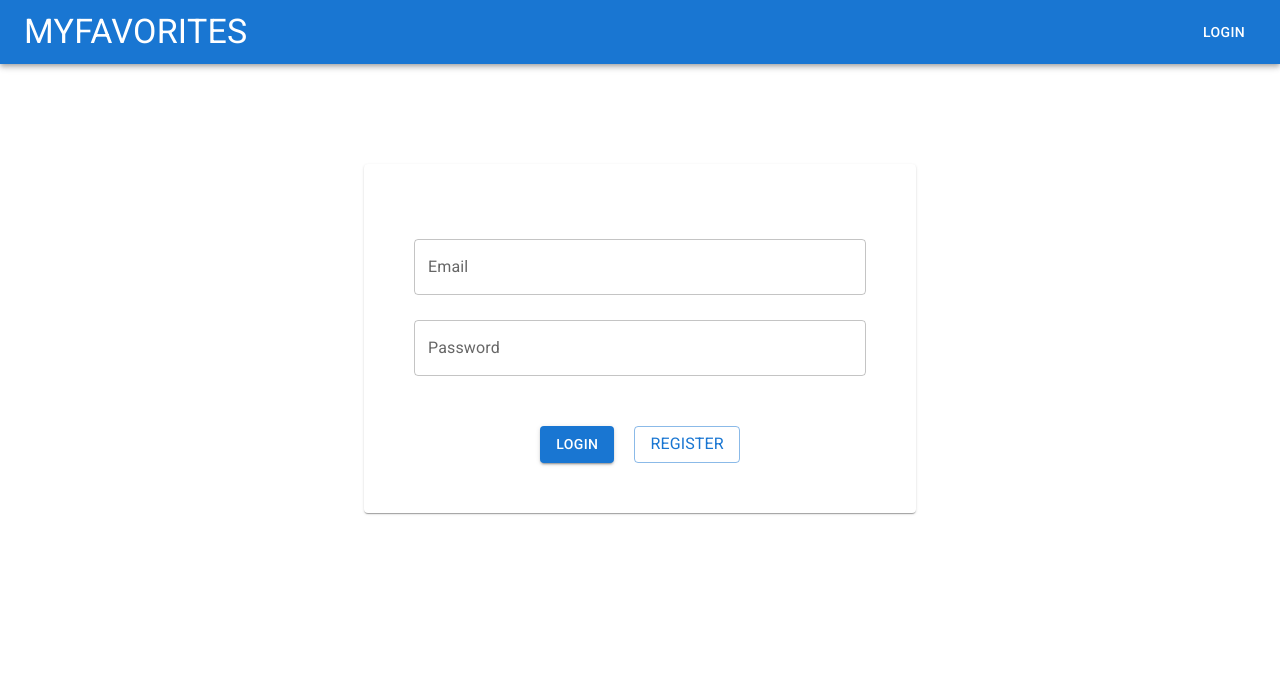
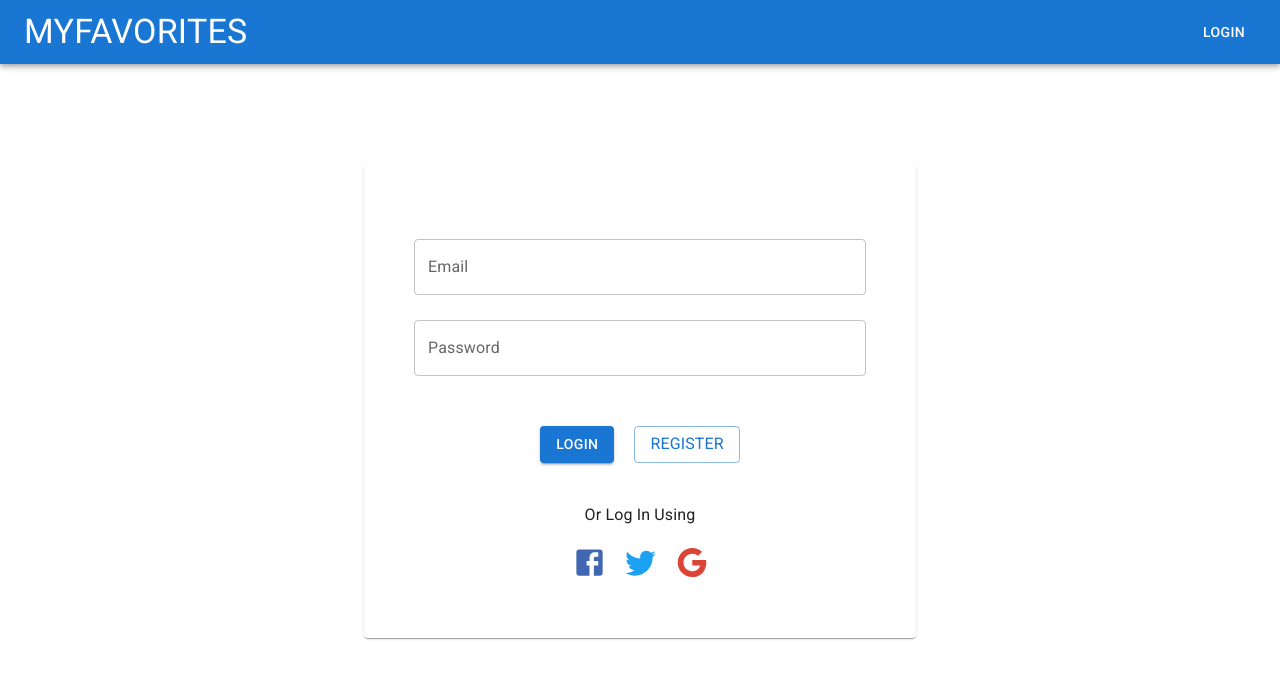
Before and after one commit to renras/favourite-dishes, a Next.js app: page /login in a window 1280 px wide. Shown: the top 678 px of the page. Built offline with nearby package versions, Linux system fonts and the light colour scheme.

Commit message:
add extra login options

```diff
--- a/pages/login.tsx
+++ b/pages/login.tsx
@@ -1,6 +1,5 @@
 import React from "react";
 import { useForm, SubmitHandler, Controller } from "react-hook-form";
-import { useRouter } from "next/router";
 
 import TextField from "@mui/material/TextField";
 import Container from "@mui/material/Container";
@@ -10,6 +9,10 @@ import Button from "@mui/material/Button";
 import "react-toastify/dist/ReactToastify.css";
 import Box from "@mui/material/Box";
 import Link from "next/link";
+import FacebookIcon from "@mui/icons-material/Facebook";
+import TwitterIcon from "@mui/icons-material/Twitter";
+import GoogleIcon from "@mui/icons-material/Google";
+import IconButton from "@mui/material/IconButton";
 
 interface IFormInput {
   email: string;
@@ -108,6 +111,29 @@ const Form = () => {
               </Link>
             </Button>
           </Box>
+          <Typography
+            component="p"
+            sx={{ textAlign: "center", marginTop: "40px" }}
+          >
+            Or Log In Using
+          </Typography>
+          <Box
+            sx={{
+              display: "flex",
+              marginTop: "10px",
+              justifyContent: "center",
+            }}
+          >
+            <IconButton>
+              <FacebookIcon fontSize="large" sx={{ color: "#4267B2" }} />
+            </IconButton>
+            <IconButton>
+              <TwitterIcon fontSize="large" sx={{ color: "#1da1f2" }} />
+            </IconButton>
+            <IconButton>
+              <GoogleIcon fontSize="large" sx={{ color: "#DB4437" }} />
+            </IconButton>
+          </Box>
         </Paper>
       </Container>
     </>
```
